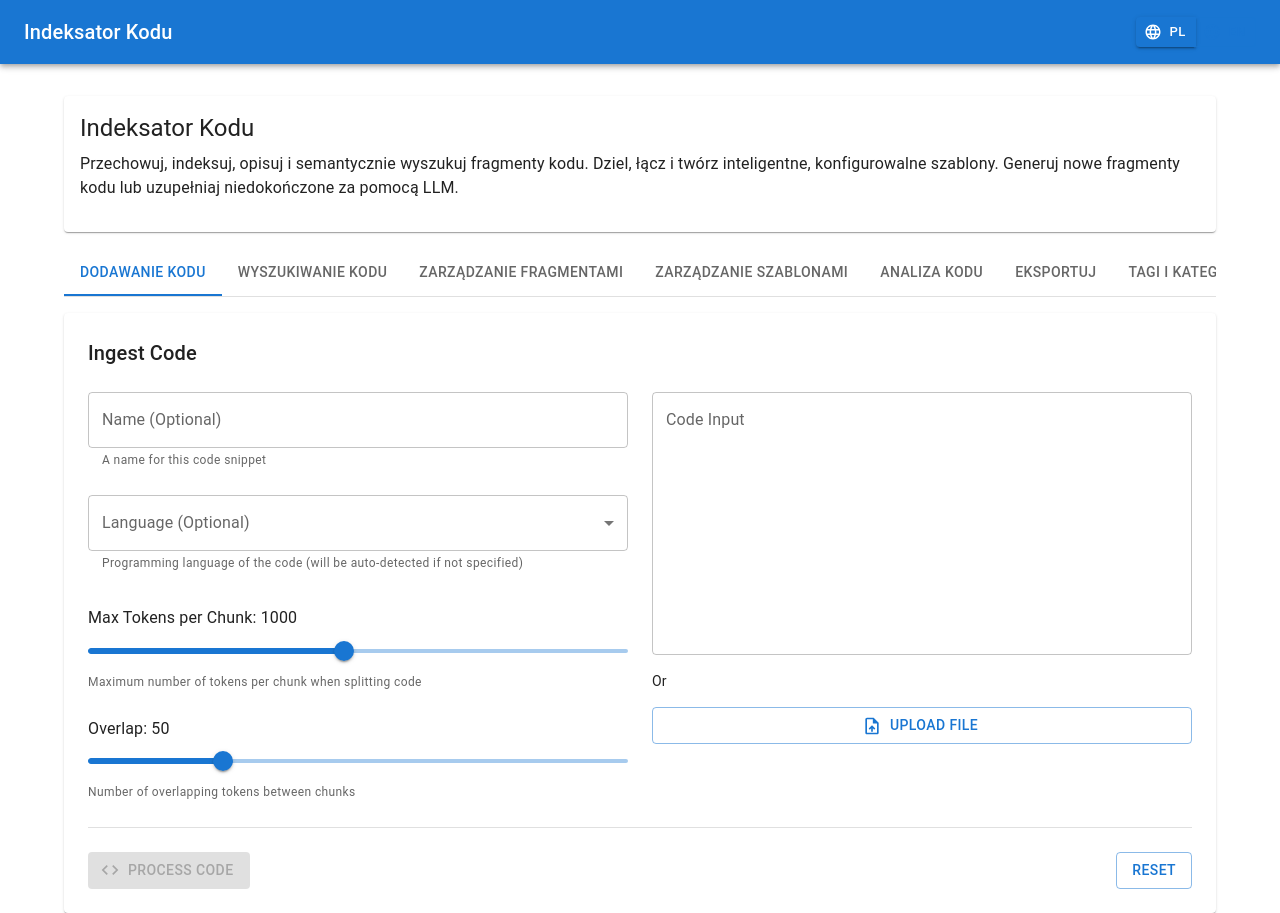
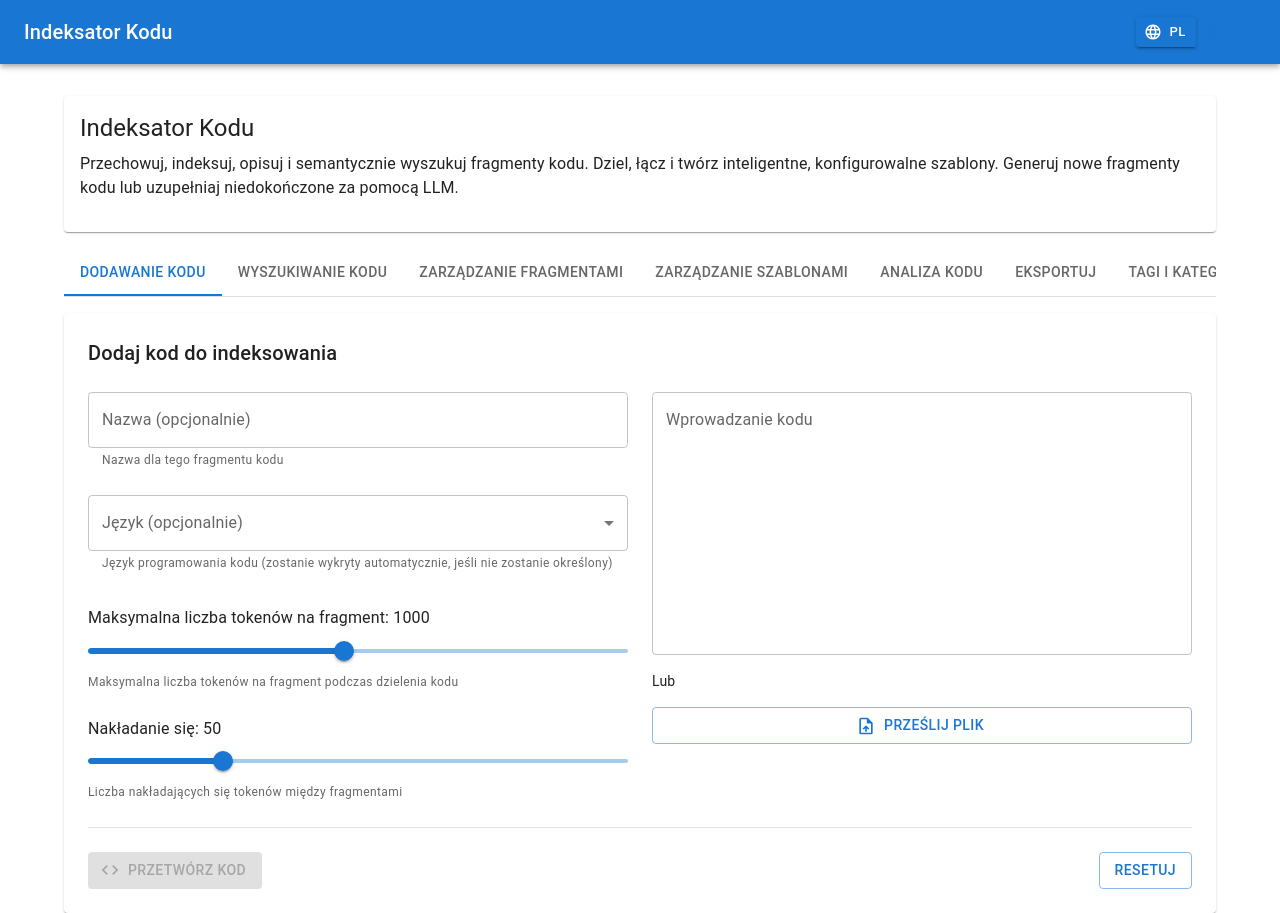
Before and after one commit to optiq-ai/code-indexer, a React (Create React App) app in the folder frontend/: page / in a window 1280 px wide. Built offline with nearby package versions, Linux system fonts and the light colour scheme.

Commit message:
Fix: Uzupełniono wszystkie placeholdery i tłumaczenia w aplikacji

```diff
--- a/frontend/src/components/CodeIngestion.js
+++ b/frontend/src/components/CodeIngestion.js
@@ -8,7 +8,7 @@ import {
 import { UploadFile, Code, ExpandMore, ExpandLess, ContentCopy } from '@mui/icons-material';
 import SyntaxHighlighter from 'react-syntax-highlighter';
 import { docco } from 'react-syntax-highlighter/dist/esm/styles/hljs';
-// useTranslation import removed as it's not used in this component
+import { useTranslation } from 'react-i18next';
 
 const CodeIngestion = ({
   setLoading,
@@ -17,7 +17,7 @@ const CodeIngestion = ({
   updateTaskStatus,
   removeTask
 }) => {
-  // Używamy useTranslation() do tłumaczeń w komponencie
+  const { t } = useTranslation();
   const [codeInput, setCodeInput] = useState('');
   const [file, setFile] = useState(null);
   const [name, setName] = useState('');
@@ -46,7 +46,7 @@ const CodeIngestion = ({
 
   const handleSubmit = async () => {
     if (!file && !codeInput) {
-      handleNotification('Please provide code input or upload a file', 'error');
+      handleNotification(t('provideCodeOrFile'), 'error');
       return;
     }
 
@@ -73,23 +73,23 @@ const CodeIngestion = ({
       const data = await response.json();
 
       if (response.ok) {
-        handleNotification('Code submitted for processing', 'success');
+        handleNotification(t('codeSubmittedForProcessing'), 'success');
         const newTaskId = data.task_id;
         setTaskId(newTaskId);
 
         // Add task to global state
         addTask(newTaskId, 'pending', {
-          name: name || (file ? file.name : 'Code snippet'),
+          name: name || (file ? file.name : t('codeSnippet')),
           type: 'code_processing'
         });
 
         checkTaskStatus(newTaskId);
       } else {
-        handleNotification(`Error: ${data.detail || 'Failed to process code'}`, 'error');
+        handleNotification(`${t('error')}: ${data.detail || t('failedToProcessCode')}`, 'error');
         setLoading(false);
       }
     } catch (error) {
-      handleNotification(`Error: ${error.message}`, 'error');
+      handleNotification(`${t('error')}: ${error.message}`, 'error');
       setLoading(false);
     }
   };
@@ -112,12 +112,12 @@ const CodeIngestion = ({
         console.log('Received chunks:', data);
         console.log('Filtered chunks:', filteredChunks);
         setProcessedChunks(filteredChunks);
-        handleNotification(`Loaded ${filteredChunks.length} processed code fragments`, 'success');
+        handleNotification(t('loadedProcessedFragments', { count: filteredChunks.length }), 'success');
       } else {
-        handleNotification(`Error: ${data.detail || 'Failed to fetch processed chunks'}`, 'error');
+        handleNotification(`${t('error')}: ${data.detail || t('failedToFetchChunks')}`, 'error');
       }
     } catch (error) {
-      handleNotification(`Error: ${error.message}`, 'error');
+      handleNotification(`${t('error')}: ${error.message}`, 'error');
     } finally {
       setLoading(false);
     }
@@ -137,20 +137,20 @@ const CodeIngestion = ({
       } else {
         setLoading(false);
         if (data.status === 'success') {
-          handleNotification('Code processed successfully', 'success');
+          handleNotification(t('codeProcessedSuccessfully'), 'success');
 
           // If processing was successful and we have chunk IDs, fetch the processed chunks
           if (data.info && data.info.chunk_ids && data.info.chunk_ids.length > 0) {
             fetchProcessedChunks(data.info.chunk_ids);
           }
         } else {
-          handleNotification(`Processing failed: ${data.info}`, 'error');
+          handleNotification(`${t('processingFailed')}: ${data.info}`, 'error');
         }
       }
     } catch (error) {
       setLoading(false);
       updateTaskStatus(id, 'error', error.message);
-      handleNotification(`Error checking task status: ${error.message}`, 'error');
+      handleNotification(`${t('errorCheckingTaskStatus')}: ${error.message}`, 'error');
     }
   };
 
@@ -176,35 +176,35 @@ const CodeIngestion = ({
 
   const handleCopyCode = (code) => {
     navigator.clipboard.writeText(code);
-    handleNotification('Code copied to clipboard', 'success');
+    handleNotification(t('codeCopiedToClipboard'), 'success');
   };
 
   return (
     <Paper sx={{ p: 3 }}>
       <Typography variant="h6" gutterBottom>
-        Ingest Code
+        {t('codeIngestionTitle')}
       </Typography>
 
       <Grid container spacing={3}>
         <Grid item xs={12} md={6}>
           <TextField
-            label="Name (Optional)"
+            label={t('nameOptional')}
             fullWidth
             value={name}
             onChange={(e) => setName(e.target.value)}
             margin="normal"
-            helperText="A name for this code snippet"
+            helperText={t('nameHelperText')}
           />
 
           <FormControl fullWidth margin="normal">
-            <InputLabel>Language (Optional)</InputLabel>
+            <InputLabel>{t('languageOptional')}</InputLabel>
             <Select
               value={language}
               onChange={(e) => setLanguage(e.target.value)}
-              label="Language (Optional)"
+              label={t('languageOptional')}
             >
               <MenuItem value="">
-                <em>Auto-detect</em>
+                <em>{t('autoDetect')}</em>
               </MenuItem>
               {supportedLanguages.map((lang) => (
                 <MenuItem key={lang} value={lang}>
@@ -213,13 +213,13 @@ const CodeIngestion = ({
               ))}
             </Select>
             <FormHelperText>
-              Programming language of the code (will be auto-detected if not specified)
+              {t('languageHelperText')}
             </FormHelperText>
           </FormControl>
 
           <Box sx={{ mt: 3 }}>
             <Typography gutterBottom>
-              Max Tokens per Chunk: {maxTokens}
+              {t('maxTokensPerChunk', { maxTokens })}
             </Typography>
             <Slider
               value={maxTokens}
@@ -230,13 +230,13 @@ const CodeIngestion = ({
               valueLabelDisplay="auto"
             />
             <FormHelperText>
-              Maximum number of tokens per chunk when splitting code
+              {t('maxTokensHelperText')}
             </FormHelperText>
           </Box>
 
           <Box sx={{ mt: 3 }}>
             <Typography gutterBottom>
-              Overlap: {overlap}
+              {t('overlap', { overlap })}
             </Typography>
             <Slider
               value={overlap}
@@ -247,7 +247,7 @@ const CodeIngestion = ({
               valueLabelDisplay="auto"
             />
             <FormHelperText>
-              Number of overlapping tokens between chunks
+              {t('overlapHelperText')}
             </FormHelperText>
           </Box>
         </Grid>
@@ -255,19 +255,19 @@ const CodeIngestion = ({
         <Grid item xs={12} md={6}>
           <Box sx={{ display: 'flex', flexDirection: 'column', height: '100%' }}>
             <TextField
-              label="Code Input"
+              label={t('codeInput')}
               multiline
               rows={10}
               fullWidth
               value={codeInput}
               onChange={(e) => setCodeInput(e.target.value)}
               margin="normal"
-              placeholder="Paste your code here..."
+              placeholder={t('enterCodeHere')}
               disabled={!!file}
             />
 
             <Typography variant="body2" sx={{ mt: 1, mb: 1 }}>
-              Or
+              {t('or')}
             </Typography>
 
             <Button
@@ -277,7 +277,7 @@ const CodeIngestion = ({
               sx={{ mt: 1 }}
               disabled={!!codeInput}
             >
-              Upload File
+              {t('uploadFile')}
               <input
                 type="file"
                 hidden
@@ -287,7 +287,7 @@ const CodeIngestion = ({
 
             {file && (
               <Typography variant="body2" sx={{ mt: 1 }}>
-                Selected file: {file.name}
+                {t('selectedFile', { fileName: file.name })}
               </Typography>
             )}
           </Box>
@@ -304,14 +304,14 @@ const CodeIngestion = ({
           startIcon={<Code />}
           disabled={(!file && !codeInput) || !!taskId}
         >
-          Process Code
+          {t('processCode')}
         </Button>
 
         <Button
           variant="outlined"
           onClick={handleReset}
         >
-          Reset
+          {t('reset')}
         </Button>
       </Box>
 
@@ -321,7 +321,7 @@ const CodeIngestion = ({
           <Divider sx={{ my: 3 }} />
 
           <Typography variant="h6" gutterBottom>
-            Processed Code Fragments ({processedChunks.length})
+            {t('processedCodeFragments', { count: processedChunks.length })}
           </Typography>
 
           <List sx={{ mt: 2 }}>
@@ -341,7 +341,7 @@ const CodeIngestion = ({
                       />
                       {chunk.incomplete && (
                         <Chip
-                          label="Incomplete"
+                          label={t('incomplete')}
                           size="small"
                           color="warning"
                         />
@@ -359,7 +359,7 @@ const CodeIngestion = ({
                     onClick={() => handleExpandChunk(chunk.id)}
                     sx={{ mt: 1 }}
                   >
-                    {expandedChunk === chunk.id ? 'Hide Code' : 'Show Code'}
+                    {expandedChunk === chunk.id ? t('hideCode') : t('showCode')}
                   </Button>
 
                   <Collapse in={expandedChunk === chunk.id} timeout="auto" unmountOnExit>
@@ -378,7 +378,7 @@ const CodeIngestion = ({
                         onClick={() => handleCopyCode(chunk.raw)}
                         sx={{ mt: 1 }}
                       >
-                        Copy Code
+                        {t('copyCode')}
                       </Button>
                     </Box>
                   </Collapse>
--- a/frontend/src/components/CodeSearch.js
+++ b/frontend/src/components/CodeSearch.js
@@ -8,6 +8,7 @@ import {
 import { Search, Code, ContentCopy, Add, ExpandMore, ExpandLess } from '@mui/icons-material';
 import SyntaxHighlighter from 'react-syntax-highlighter';
 import { docco } from 'react-syntax-highlighter/dist/esm/styles/hljs';
+import { useTranslation } from 'react-i18next';
 
 const CodeSearch = ({
   setLoading,
@@ -17,6 +18,7 @@ const CodeSearch = ({
   selectedChunks,
   handleSelectChunk
 }) => {
+  const { t } = useTranslation();
   const [query, setQuery] = useState('');
   const [language, setLanguage] = useState('');
   const [limit, setLimit] = useState(10);
@@ -30,7 +32,7 @@ const CodeSearch = ({
 
   const handleSearch = async () => {
     if (!query) {
-      handleNotification('Please enter a search query', 'error');
+      handleNotification(t('pleaseEnterSearchQuery'), 'error');
       return;
     }
 
@@ -46,12 +48,12 @@ const CodeSearch = ({
 
       if (response.ok) {
         setSearchResults(data);
-        handleNotification(`Found ${data.length} results`, 'success');
+        handleNotification(t('foundResults', { count: data.length }), 'success');
       } else {
-        handleNotification(`Error: ${data.detail || 'Failed to search code'}`, 'error');
+        handleNotification(`${t('error')}: ${data.detail || t('failedToSearchCode')}`, 'error');
       }
     } catch (error) {
-      handleNotification(`Error: ${error.message}`, 'error');
+      handleNotification(`${t('error')}: ${error.message}`, 'error');
     } finally {
       setLoading(false);
     }
@@ -59,7 +61,7 @@ const CodeSearch = ({
 
   const handleCopyCode = (code) => {
     navigator.clipboard.writeText(code);
-    handleNotification('Code copied to clipboard', 'success');
+    handleNotification(t('codeCopiedToClipboard'), 'success');
   };
 
   const handleExpandChunk = (id) => {
@@ -73,31 +75,31 @@ const CodeSearch = ({
   return (
     <Paper sx={{ p: 3 }}>
       <Typography variant="h6" gutterBottom>
-        Search Code
+        {t('searchCode')}
       </Typography>
 
       <Grid container spacing={3}>
         <Grid item xs={12} md={8}>
           <TextField
-            label="Search Query"
+            label={t('searchQuery')}
             fullWidth
             value={query}
             onChange={(e) => setQuery(e.target.value)}
             margin="normal"
-            placeholder="Enter semantic search query..."
+            placeholder={t('enterSearchQuery')}
           />
         </Grid>
 
         <Grid item xs={12} md={4}>
           <FormControl fullWidth margin="normal">
-            <InputLabel>Language (Optional)</InputLabel>
+            <InputLabel>{t('languageOptional')}</InputLabel>
             <Select
               value={language}
               onChange={(e) => setLanguage(e.target.value)}
-              label="Language (Optional)"
+              label={t('languageOptional')}
             >
               <MenuItem value="">
-                <em>All Languages</em>
+                <em>{t('allLanguages')}</em>
               </MenuItem>
               {supportedLanguages.map((lang) => (
                 <MenuItem key={lang} value={lang}>
@@ -117,15 +119,15 @@ const CodeSearch = ({
           startIcon={<Search />}
           disabled={!query}
         >
-          Search
+          {t('search')}
         </Button>
 
         <FormControl sx={{ minWidth: 120 }}>
-          <InputLabel>Results Limit</InputLabel>
+          <InputLabel>{t('resultsLimit')}</InputLabel>
           <Select
             value={limit}
             onChange={(e) => setLimit(e.target.value)}
-            label="Results Limit"
+            label={t('resultsLimit')}
             size="small"
           >
             <MenuItem value={5}>5</MenuItem>
@@ -156,7 +158,7 @@ const CodeSearch = ({
                     />
                     {chunk.incomplete && (
                       <Chip
-                        label="Incomplete"
+                        label={t('incomplete')}
                         size="small"
                         color="warning"
                       />
@@ -187,7 +189,7 @@ const CodeSearch = ({
                   startIcon={expandedChunk === chunk.id ? <ExpandLess /> : <ExpandMore />}
                   onClick={() => handleExpandChunk(chunk.id)}
                 >
-                  {expandedChunk === chunk.id ? 'Hide Code' : 'Show Code'}
+                  {expandedChunk === chunk.id ? t('hideCode') : t('showCode')}
                 </Button>
 
                 <Button
@@ -195,7 +197,7 @@ const CodeSearch = ({
                   startIcon={<ContentCopy />}
                   onClick={() => handleCopyCode(chunk.raw)}
                 >
-                  Copy
+                  {t('copy')}
                 </Button>
 
                 <Button
@@ -204,7 +206,7 @@ const CodeSearch = ({
                   color={isChunkSelected(chunk.id) ? "error" : "primary"}
                   onClick={() => handleSelectChunk(chunk)}
                 >
-                  {isChunkSelected(chunk.id) ? 'Deselect' : 'Select'}
+                  {isChunkSelected(chunk.id) ? t('deselect') : t('select')}
                 </Button>
               </CardActions>
             </Card>
@@ -214,7 +216,7 @@ const CodeSearch = ({
         <Box sx={{ textAlign: 'center', py: 4 }}>
           <Code sx={{ fontSize: 60, color: 'text.secondary', opacity: 0.5 }} />
           <Typography variant="body1" color="text.secondary" sx={{ mt: 2 }}>
-            No search results yet. Try searching for code snippets.
+            {t('noSearchResultsYet')}
           </Typography>
         </Box>
       )}
--- a/frontend/src/i18n.js
+++ b/frontend/src/i18n.js
@@ -41,6 +41,25 @@ const resources = {
       "enterCodeHere": "Wprowadź kod tutaj...",
       "selectLanguage": "Wybierz język",
       "processedChunks": "Przetworzone fragmenty kodu",
+      "nameOptional": "Nazwa (opcjonalnie)",
+      "nameHelperText": "Nazwa dla tego fragmentu kodu",
+      "languageOptional": "Język (opcjonalnie)",
+      "autoDetect": "Automatyczne wykrywanie",
+      "languageHelperText": "Język programowania kodu (zostanie wykryty automatycznie, jeśli nie zostanie określony)",
+      "maxTokensPerChunk": "Maksymalna liczba tokenów na fragment: {{maxTokens}}",
+      "maxTokensHelperText": "Maksymalna liczba tokenów na fragment podczas dzielenia kodu",
+      "overlap": "Nakładanie się: {{overlap}}",
+      "overlapHelperText": "Liczba nakładających się tokenów między fragmentami",
+      "codeInput": "Wprowadzanie kodu",
+      "or": "Lub",
+      "uploadFile": "Prześlij plik",
+      "selectedFile": "Wybrany plik: {{fileName}}",
+      "processCode": "Przetwórz kod",
+      "processedCodeFragments": "Przetworzone fragmenty kodu ({{count}})",
+      "incomplete": "Niekompletny",
+      "hideCode": "Ukryj kod",
+      "showCode": "Pokaż kod",
+      "copyCode": "Kopiuj kod",
 
       // Wyszukiwanie kodu
       "searchCodeTitle": "Wyszukaj fragmenty kodu",
@@ -50,6 +69,11 @@ const resources = {
       "enterSearchQuery": "Wprowadź zapytanie wyszukiwania...",
       "searchBySemantics": "Wyszukiwanie semantyczne",
       "searchById": "Wyszukiwanie po ID",
+      "allLanguages": "Wszystkie języki",
+      "resultsLimit": "Limit wyników",
+      "deselect": "Odznacz",
+      "select": "Wybierz",
+      "noSearchResultsYet": "Brak wyników wyszukiwania. Spróbuj wyszukać fragmenty kodu.",
 
       // Zarządzanie fragmentami
       "chunkManipulationTitle": "Zarządzaj fragmentami kodu",
@@ -105,6 +129,19 @@ const resources = {
       "notification": "Powiadomienie",
       "warning": "Ostrzeżenie",
       "info": "Informacja",
+      "provideCodeOrFile": "Proszę podać kod lub przesłać plik",
+      "codeSubmittedForProcessing": "Kod został przesłany do przetworzenia",
+      "failedToProcessCode": "Nie udało się przetworzyć kodu",
+      "codeProcessedSuccessfully": "Kod został pomyślnie przetworzony",
+      "loadedProcessedFragments": "Załadowano {{count}} przetworzonych fragmentów kodu",
+      "failedToFetchChunks": "Nie udało się pobrać przetworzonych fragmentów",
+      "codeCopiedToClipboard": "Kod został skopiowany do schowka",
+      "pleaseEnterSearchQuery": "Proszę wprowadzić zapytanie wyszukiwania",
+      "foundResults": "Znaleziono {{count}} wyników",
+      "failedToSearchCode": "Nie udało się wyszukać kodu",
+      "processingFailed": "Przetwarzanie nie powiodło się",
+      "errorCheckingTaskStatus": "Błąd podczas sprawdzania statusu zadania",
+      "codeSnippet": "Fragment kodu",
 
       // Błędy
       "errorOccurred": "Wystąpił błąd",
@@ -220,6 +257,25 @@ const resources = {
       "enterCodeHere": "Enter code here...",
       "selectLanguage": "Select language",
       "processedChunks": "Processed code chunks",
+      "nameOptional": "Name (Optional)",
+      "nameHelperText": "A name for this code snippet",
+      "languageOptional": "Language (Optional)",
+      "autoDetect": "Auto-detect",
+      "languageHelperText": "Programming language of the code (will be auto-detected if not specified)",
+      "maxTokensPerChunk": "Max Tokens per Chunk: {{maxTokens}}",
+      "maxTokensHelperText": "Maximum number of tokens per chunk when splitting code",
+      "overlap": "Overlap: {{overlap}}",
+      "overlapHelperText": "Number of overlapping tokens between chunks",
+      "codeInput": "Code Input",
+      "or": "Or",
+      "uploadFile": "Upload File",
+      "selectedFile": "Selected file: {{fileName}}",
+      "processCode": "Process Code",
+      "processedCodeFragments": "Processed Code Fragments ({{count}})",
+      "incomplete": "Incomplete",
+      "hideCode": "Hide Code",
+      "showCode": "Show Code",
+      "copyCode": "Copy Code",
 
       // Code Search
       "searchCodeTitle": "Search code chunks",
@@ -229,6 +285,11 @@ const resources = {
       "enterSearchQuery": "Enter search query...",
       "searchBySemantics": "Semantic search",
       "searchById": "Search by ID",
+      "allLanguages": "All Languages",
+      "resultsLimit": "Results Limit",
+      "deselect": "Deselect",
+      "select": "Select",
+      "noSearchResultsYet": "No search results yet. Try searching for code snippets.",
 
       // Chunk Manipulation
       "chunkManipulationTitle": "Manage code chunks",
@@ -284,6 +345,19 @@ const resources = {
       "notification": "Notification",
       "warning": "Warning",
       "info": "Information",
+      "provideCodeOrFile": "Please provide code input or upload a file",
+      "codeSubmittedForProcessing": "Code submitted for processing",
+      "failedToProcessCode": "Failed to process code",
+      "codeProcessedSuccessfully": "Code processed successfully",
+      "loadedProcessedFragments": "Loaded {{count}} processed code fragments",
+      "failedToFetchChunks": "Failed to fetch processed chunks",
+      "codeCopiedToClipboard": "Code copied to clipboard",
+      "pleaseEnterSearchQuery": "Please enter a search query",
+      "foundResults": "Found {{count}} results",
+      "failedToSearchCode": "Failed to search code",
+      "processingFailed": "Processing failed",
+      "errorCheckingTaskStatus": "Error checking task status",
+      "codeSnippet": "Code snippet",
 
       // Errors
       "errorOccurred": "An error occurred",
```
